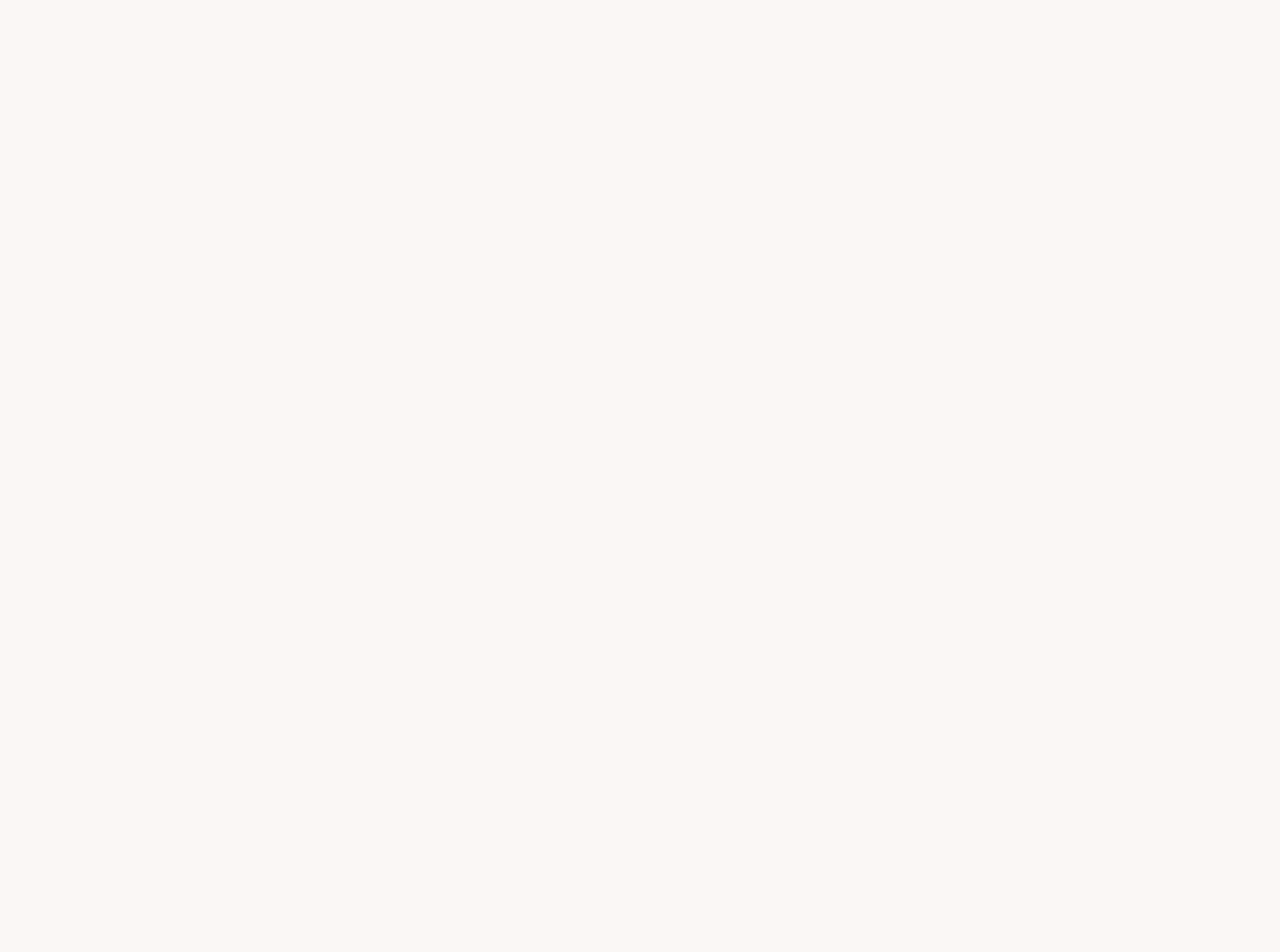
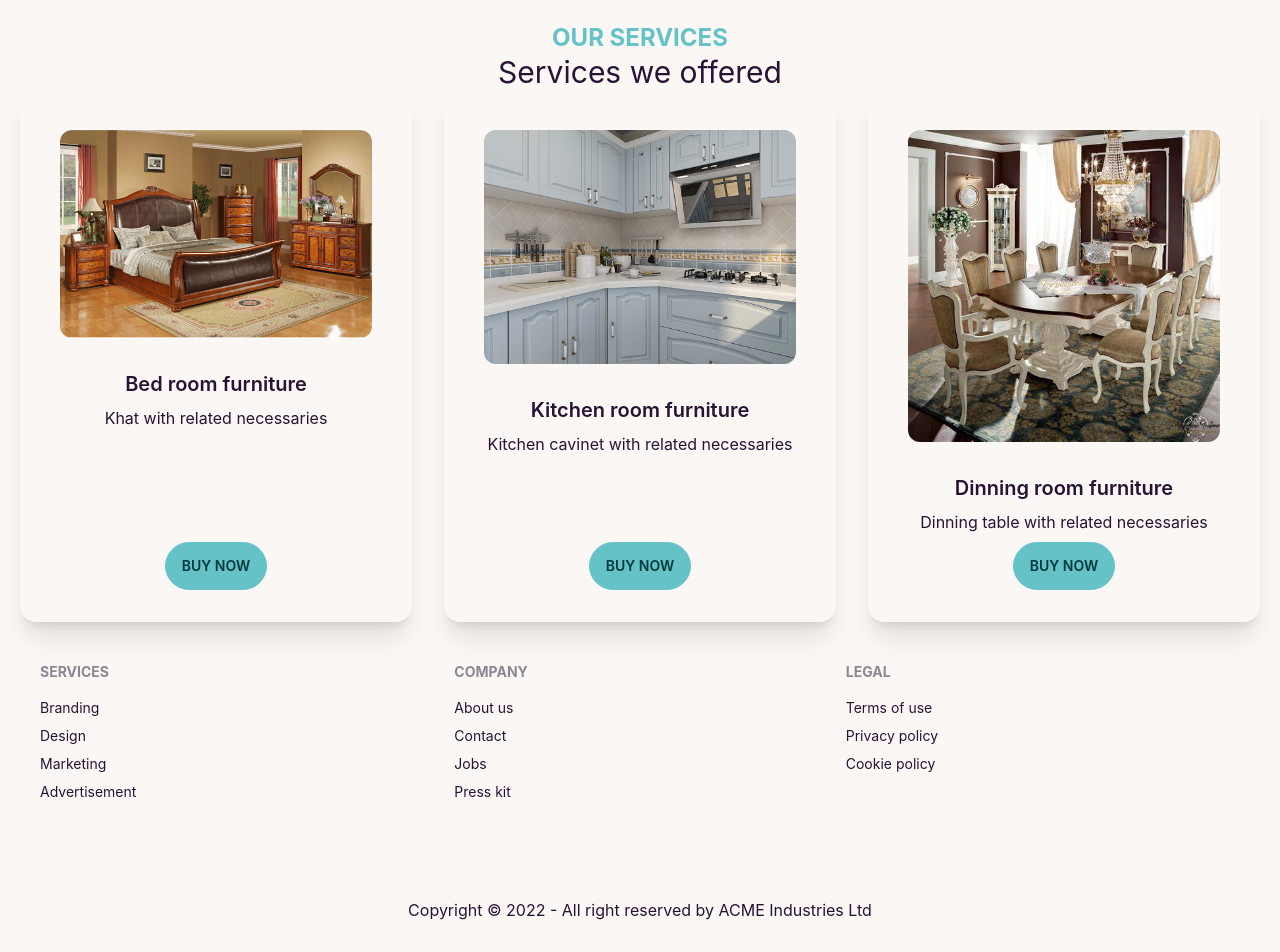
Before and after one commit to eqram1/fancy-furniture-resale-market-repo, a React (Create React App) app: page / in a window 1280 px wide. Shown: the part 820-1772 px from the top of the page. Before the commit the page ends 802 px from the top, so only its background shows below. Built offline with nearby package versions, Linux system fonts and the light colour scheme.

Commit message:
added footer section

```diff
--- a/src/Pages/Home/Home/Home.js
+++ b/src/Pages/Home/Home/Home.js
@@ -1,12 +1,14 @@
 import React from 'react';
 import Banner from '../Banner/Banner';
 import InfoCards from '../InfoCards/InfoCards';
+import Services from '../Services/Services';
 
 const Home = () => {
     return (
         <div className='mx-5'>
             <Banner></Banner>
             <InfoCards></InfoCards>
+            <Services></Services>
         </div>
     );
 };
--- a/src/Pages/Home/InfoCards/InfoCards.js
+++ b/src/Pages/Home/InfoCards/InfoCards.js
@@ -28,7 +28,7 @@ const InfoCards = () => {
         },
     ]
     return (
-        <div className='grid grid-cols-1 md:grid-cols-2 lg:grid-cols-3' >
+        <div className='grid gap-6 grid-cols-1 md:grid-cols-2 lg:grid-cols-3' >
             {
                 cardData.map(card => <Infocard
 
--- a/src/Pages/Home/InfoCards/Infocard.js
+++ b/src/Pages/Home/InfoCards/Infocard.js
@@ -3,7 +3,7 @@ import React from 'react';
 const Infocard = ({ card }) => {
     const { name, description, icon, bgClass } = card;
     return (
-        <div className="card card-side bg-base-100 shadow-xl">
+        <div className={`card card-side shadow-xl ${bgClass}`}>
             <figure>
                 <img src={icon} alt="Shoes" className="rounded-xl" />
             </figure>
--- /dev/null
+++ b/src/Pages/Home/Services/Service.js
@@ -0,0 +1,21 @@
+import React from 'react';
+
+const Service = ({ service }) => {
+    const { name, description, img } = service;
+    return (
+        <div className="card bg-base-100 shadow-xl">
+            <figure className="px-10 pt-10">
+                <img src={img} alt="Shoes" className="rounded-xl" />
+            </figure>
+            <div className="card-body items-center text-center">
+                <h2 className="card-title">{name}</h2>
+                <p>{description}</p>
+                <div className="card-actions">
+                    <button className="btn btn-primary">Buy Now</button>
+                </div>
+            </div>
+        </div>
+    );
+};
+
+export default Service;
--- /dev/null
+++ b/src/Pages/Home/Services/Services.js
@@ -0,0 +1,46 @@
+import React from 'react';
+import bedroom from '../../../assets/images/bedroom.jpg'
+import kitchenroom from '../../../assets/images/kitchenroom.jpg'
+import dinningroom from '../../../assets/images/dinninngroom.jfif'
+import Service from './Service';
+const Services = () => {
+    const servicesData = [
+        {
+            id: 1,
+            name: 'Bed room furniture',
+            description: 'Khat with related necessaries',
+            img: bedroom
+        },
+        {
+            id: 2,
+            name: 'Kitchen room furniture',
+            description: 'Kitchen cavinet with related necessaries',
+            img: kitchenroom
+        },
+        {
+            id: 3,
+            name: 'Dinning room furniture',
+            description: 'Dinning table with related necessaries',
+            img: dinningroom
+        },
+
+    ]
+    return (
+        <div className='mt-16'>
+            <div className='text-center'>
+                <h3 className='text-2xl font-bold text-primary uppercase'>Our Services</h3>
+                <h2 className='text-3xl'>Services we offered</h2>
+            </div>
+            <div className='grid gap-8 grid-cols-1 md:grid-cols-2 lg:grid-cols-3'>
+                {
+                    servicesData.map(service => <Service
+                        key={service.id}
+                        service={service}
+                    ></Service>)
+                }
+            </div>
+        </div>
+    );
+};
+
+export default Services;
--- a/src/Pages/Shared/Footer/Footer.js
+++ b/src/Pages/Shared/Footer/Footer.js
@@ -1,10 +1,35 @@
 import React from 'react';
+import { Link } from 'react-router-dom';
 
 const Footer = () => {
     return (
-        <div>
-            <h2>This is footer</h2>
-        </div>
+        <footer className="p-10">
+            <div className='footer'>
+                <div>
+                    <span className="footer-title">Services</span>
+                    <Link to="/" className="link link-hover">Branding</Link>
+                    <Link to="/" className="link link-hover">Design</Link>
+                    <Link to="/" className="link link-hover">Marketing</Link>
+                    <Link to="/" className="link link-hover">Advertisement</Link>
+                </div>
+                <div>
+                    <span className="footer-title">Company</span>
+                    <Link to="/" className="link link-hover">About us</Link>
+                    <Link to="/" className="link link-hover">Contact</Link>
+                    <Link to="/" className="link link-hover">Jobs</Link>
+                    <Link to="/" className="link link-hover">Press kit</Link>
+                </div>
+                <div>
+                    <span className="footer-title">Legal</span>
+                    <Link to="/" className="link link-hover">Terms of use</Link>
+                    <Link to="/" className="link link-hover">Privacy policy</Link>
+                    <Link to="/" className="link link-hover">Cookie policy</Link>
+                </div>
+            </div>
+            <div className='text-center mt-24'>
+                <p>Copyright © 2022 - All right reserved by ACME Industries Ltd</p>
+            </div>
+        </footer>
     );
 };
 
```
